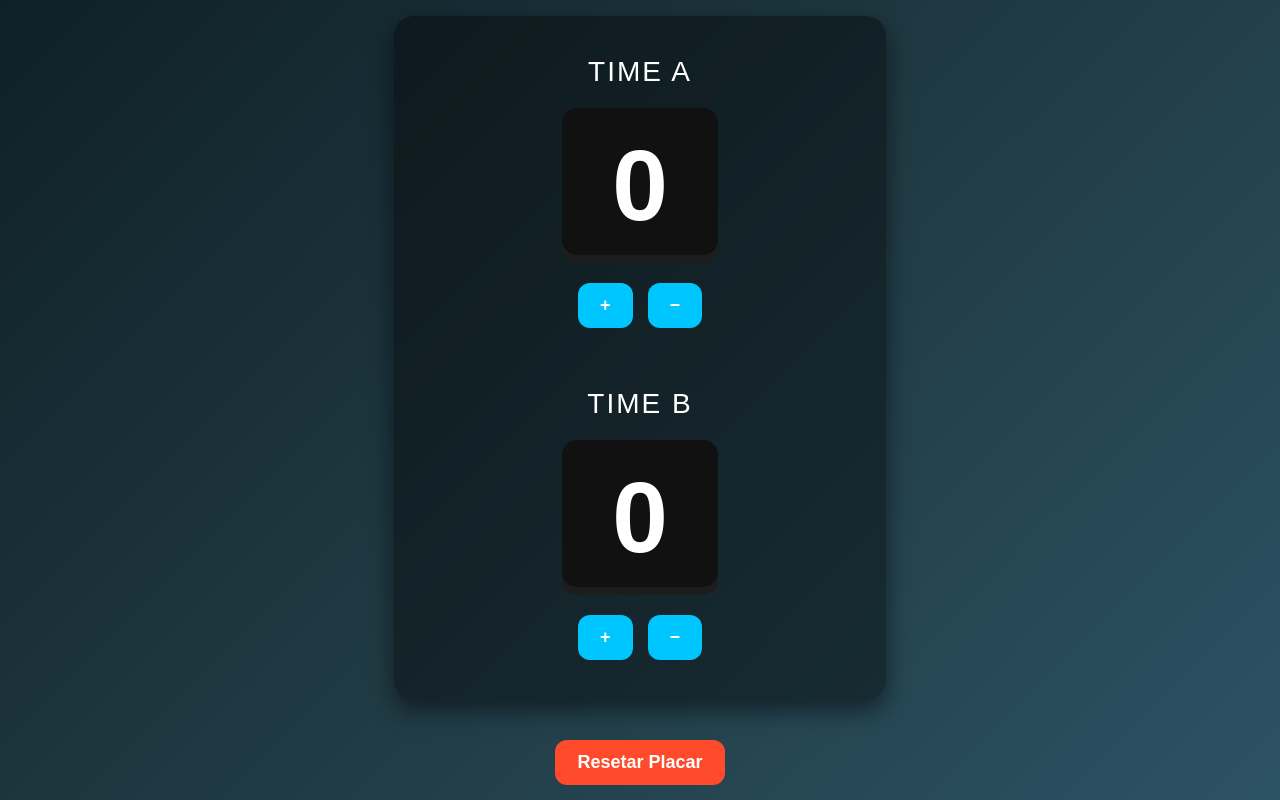
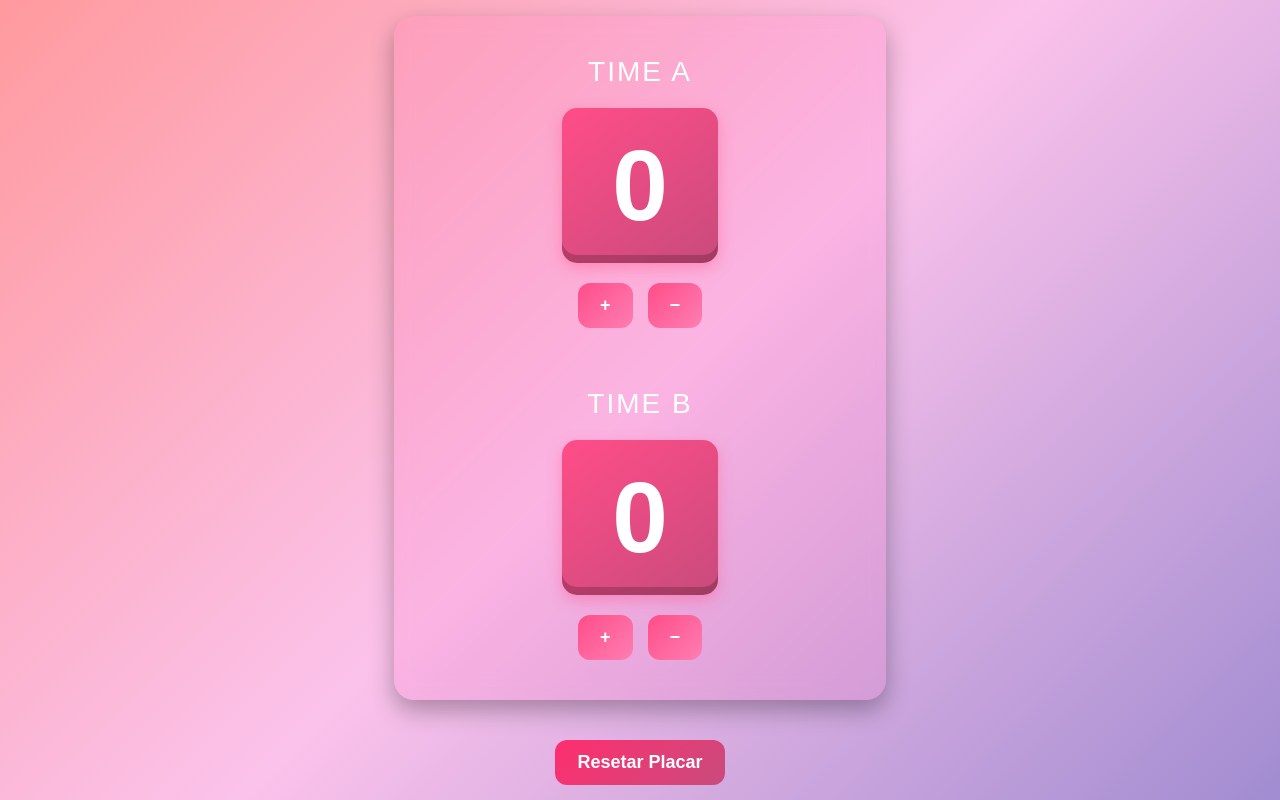
Before and after one commit to luisfe0604/score, a plain HTML site: page index.html in a window 1280 px wide. Drawn offline with Linux system fonts and the light colour scheme.

Commit message:
first commit

```diff
--- a/index.html
+++ b/index.html
@@ -17,9 +17,12 @@ body {
   flex-direction: column;
   justify-content: center;
   align-items: center;
-  background: linear-gradient(135deg, #0f2027, #203a43, #2c5364);
+
+  /* 🌸 FUNDO ROSA */
+  background: linear-gradient(135deg, #ff9a9e, #fbc2eb, #a18cd1);
+
   font-family: Arial, Helvetica, sans-serif;
-  color: white;
+  color: #fff;
   padding: 15px;
 }
 
@@ -27,12 +30,16 @@ body {
 .scoreboard {
   display: flex;
   gap: 60px;
-  background: rgba(0,0,0,0.4);
+
+  /* 🌸 ROSA TRANSLÚCIDO */
+  background: rgba(255, 105, 180, 0.15);
+
   padding: 40px 60px;
   border-radius: 20px;
-  box-shadow: 0 10px 25px rgba(0,0,0,0.5);
+  box-shadow: 0 10px 25px rgba(0,0,0,0.3);
   flex-wrap: wrap;
   justify-content: center;
+  backdrop-filter: blur(10px);
 }
 
 /* TIME */
@@ -47,23 +54,27 @@ body {
   letter-spacing: 2px;
 }
 
-.score-container {
-  perspective: 1000px;
-}
-
-/* NÚMERO RESPONSIVO */
+/* SCORE */
 .score {
   font-size: clamp(60px, 15vw, 100px);
   font-weight: bold;
-  background: #111;
+
+  /* 🌸 FUNDO DO NÚMERO */
+  background: linear-gradient(145deg, #ff4d88, #c94b7c);
+
   padding: 20px 50px;
   border-radius: 15px;
   display: inline-block;
   min-width: 120px;
-  box-shadow: inset 0 -8px 0 rgba(255,255,255,0.05);
+
+  box-shadow:
+    inset 0 -8px 0 rgba(0,0,0,0.2),
+    0 5px 15px rgba(255, 77, 136, 0.4);
+
   transition: transform 0.3s;
 }
 
+/* ANIMAÇÃO */
 .flip {
   animation: flip 0.4s ease;
 }
@@ -89,15 +100,18 @@ button {
   border: none;
   border-radius: 12px;
   cursor: pointer;
-  transition: 0.2s;
-  background: #00c6ff;
+
+  /* 🌸 BOTÃO ROSA */
+  background: linear-gradient(135deg, #ff4d88, #ff7eb3);
+
   color: white;
   font-weight: bold;
+  transition: 0.2s;
 }
 
 button:hover {
   transform: scale(1.1);
-  background: #0072ff;
+  background: linear-gradient(135deg, #ff2e6f, #ff5fa2);
 }
 
 /* RESET */
@@ -107,14 +121,14 @@ button:hover {
 }
 
 .reset button {
-  background: #ff4b2b;
+  background: linear-gradient(135deg, #ff2e6f, #c94b7c);
 }
 
 .reset button:hover {
-  background: #ff1c00;
+  background: linear-gradient(135deg, #e6005c, #a83265);
 }
 
-/* 🔄 AJUSTE ESPECÍFICO PARA CELULAR DEITADO */
+/* MOBILE LANDSCAPE */
 @media (orientation: landscape) and (max-height: 500px) {
 
   body {
```
